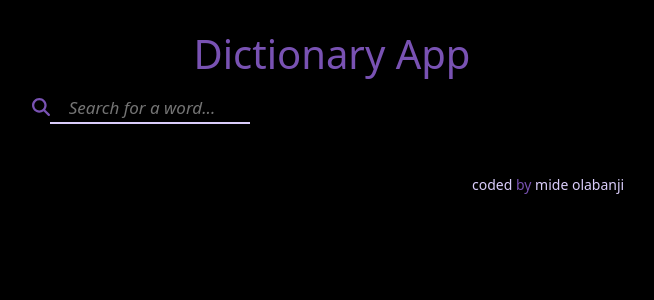
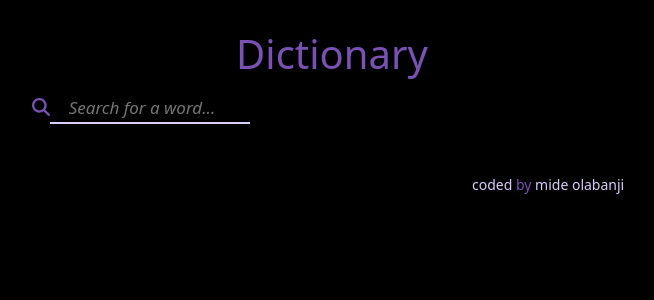
Before and after one commit to Mideolabanji/dictionary-app, a React (Create React App) app: page / in a window 1280 px wide. Shown: the top 300 px of the page, without its empty margins (308-962 px from the left). Built offline with nearby package versions, Linux system fonts and the light colour scheme.

Commit message:
update app.js

```diff
--- a/src/App.js
+++ b/src/App.js
@@ -5,7 +5,7 @@ import InputGroup from "./InputGroup";
 export default function App() {
   return (
     <div className="App">
-      <h1 className="mb-3">Dictionary App</h1>
+      <h1 className="mb-3">Dictionary</h1>
       <InputGroup />
       <small>
         <a
```
